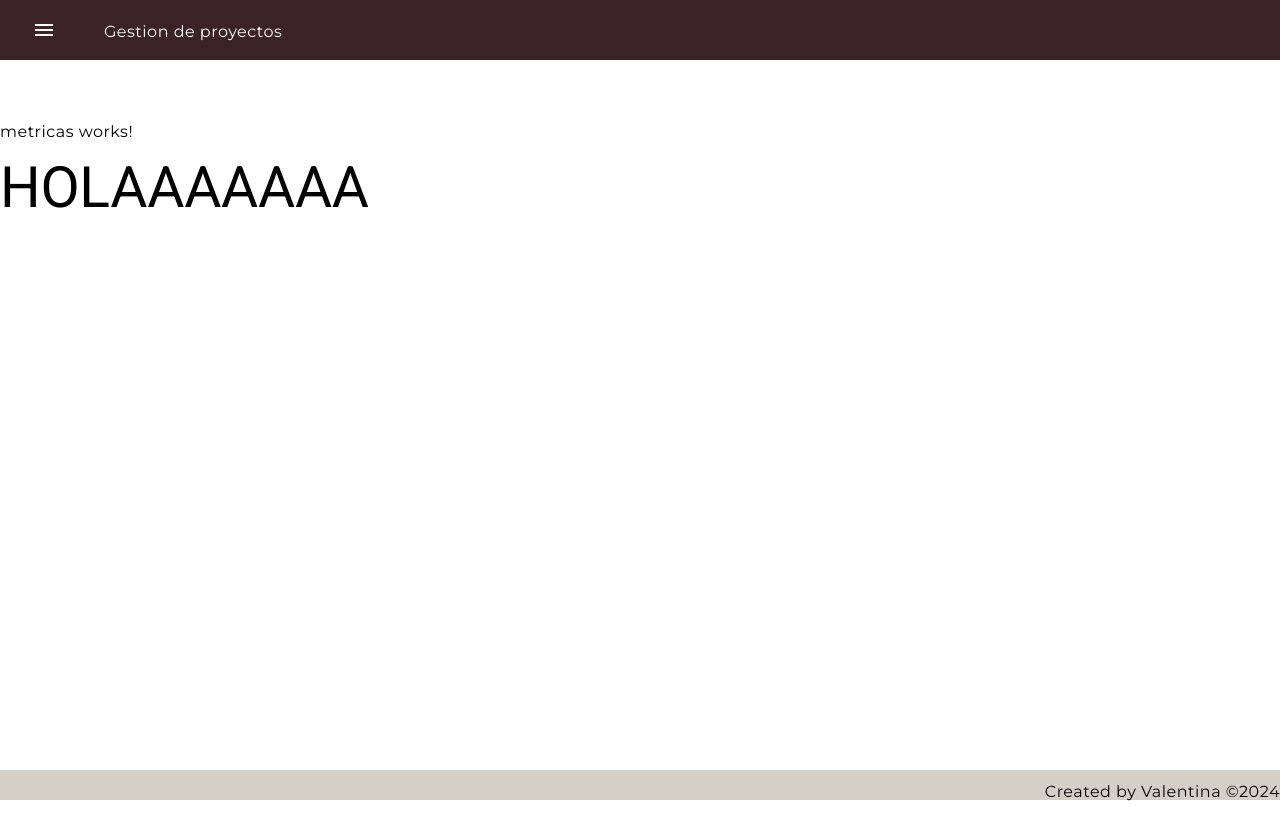
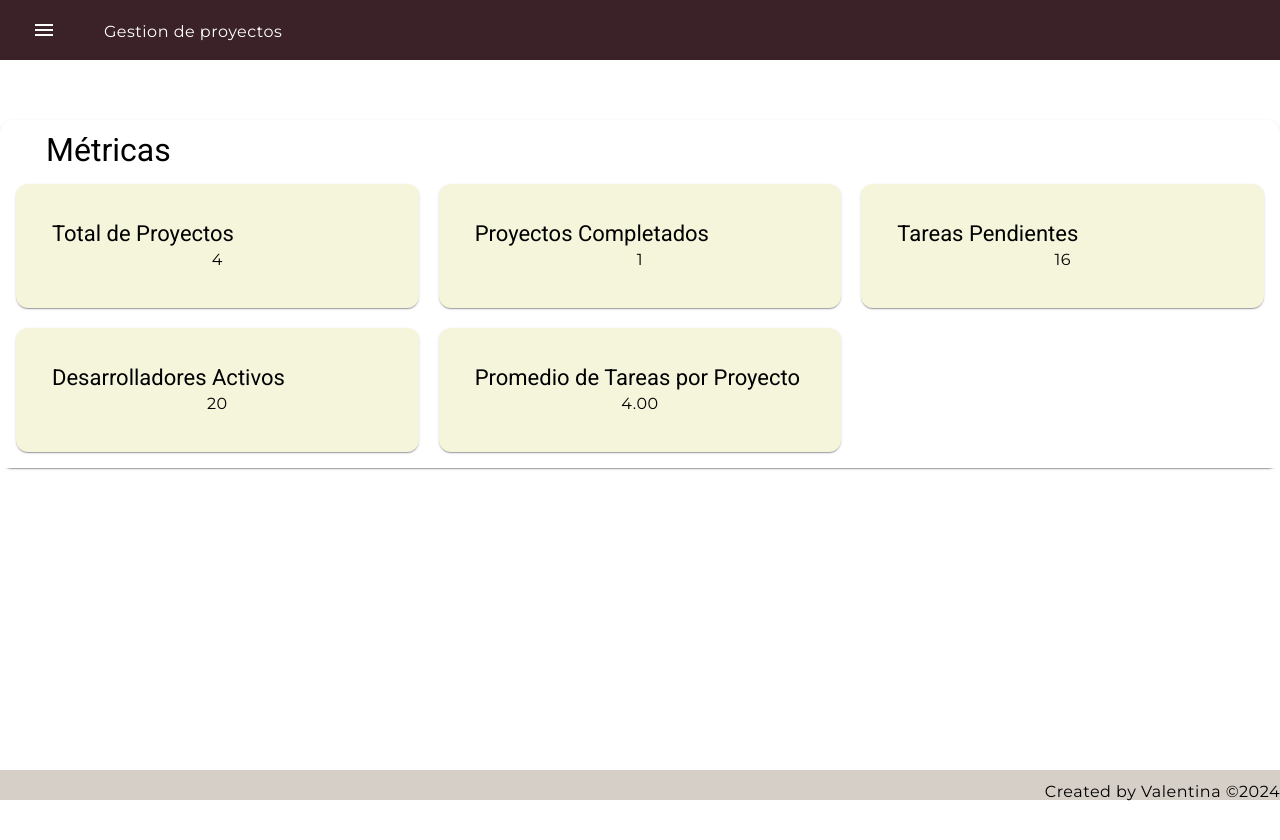
Before and after one commit to 78499-gonzalez-valentina/angular-proyect, an Angular app: page /metricas in a window 1280 px wide. Shown: the top 840 px of the page. Built offline with nearby package versions, Linux system fonts and the light colour scheme.

Commit message:
proyectos

```diff
--- a/src/app/components/metricas/metricas.component.html
+++ b/src/app/components/metricas/metricas.component.html
@@ -1,2 +1,53 @@
-<p>metricas works!</p>
-<h1>HOLAAAAAAA</h1>
+<mat-card class="metric-card">
+  <mat-card-header>
+    <mat-card-title class="title">Métricas</mat-card-title>
+  </mat-card-header>
+  <mat-card-content class="mat-card-content">
+    <div class="metric-container">
+      <mat-card class="metric-item">
+        <mat-card-header>
+          <mat-card-title>Total de Proyectos</mat-card-title>
+        </mat-card-header>
+        <mat-card-content>
+          <p>{{ totalProjects }}</p>
+        </mat-card-content>
+      </mat-card>
+
+      <mat-card class="metric-item">
+        <mat-card-header>
+          <mat-card-title>Proyectos Completados</mat-card-title>
+        </mat-card-header>
+        <mat-card-content>
+          <p>{{ completedProjects }}</p>
+        </mat-card-content>
+      </mat-card>
+
+      <mat-card class="metric-item">
+        <mat-card-header>
+          <mat-card-title>Tareas Pendientes</mat-card-title>
+        </mat-card-header>
+        <mat-card-content>
+          <p>{{ pendingTasks }}</p>
+        </mat-card-content>
+      </mat-card>
+
+      <mat-card class="metric-item">
+        <mat-card-header>
+          <mat-card-title>Desarrolladores Activos</mat-card-title>
+        </mat-card-header>
+        <mat-card-content>
+          <p>{{ activeDevelopers }}</p>
+        </mat-card-content>
+      </mat-card>
+
+      <mat-card class="metric-item">
+        <mat-card-header>
+          <mat-card-title>Promedio de Tareas por Proyecto</mat-card-title>
+        </mat-card-header>
+        <mat-card-content>
+          <p>{{ avgTasksPerProject.toFixed(2) }}</p>
+        </mat-card-content>
+      </mat-card>
+    </div>
+  </mat-card-content>
+</mat-card>
--- a/src/app/components/metricas/metricas.component.scss
+++ b/src/app/components/metricas/metricas.component.scss
@@ -0,0 +1,32 @@
+.metric-container {
+  display: grid;
+  grid-template-columns: repeat(3, 1fr);
+  gap: 20px;
+  margin-top: 20px;
+  background-color: white;
+}
+
+.metric-item {
+  padding: 20px;
+  text-align: center;
+  background-color: beige;
+}
+
+.title{
+  font-size: 32px;
+  margin-left: 30px;
+}
+
+.mat-card-header {
+  background-color: beige;
+  color: white;
+  text-align: center;
+
+}
+.mat-card-content{
+  background-color: white;
+}
+.metric-card{
+  background-color: white;
+  border: none;
+}
--- a/src/app/components/metricas/metricas.component.ts
+++ b/src/app/components/metricas/metricas.component.ts
@@ -1,12 +1,54 @@
-import { Component } from '@angular/core';
+import { Component, OnInit } from '@angular/core';
+import {MatCardModule} from '@angular/material/card';
+
+// Definir el tipo Project
+interface Project {
+  id: number;
+  name: string;
+  description: string;
+  status: string;
+  startDate: string;
+  endDate: string;
+  developer: string;
+  developers: number;
+  tasks: number;
+}
 
 @Component({
-  selector: 'app-metricas',
-  standalone: true,
-  imports: [],
+  selector: 'app-metrics',
+  standalone:true,
   templateUrl: './metricas.component.html',
-  styleUrl: './metricas.component.scss'
+  styleUrls: ['./metricas.component.scss'],
+  imports:[MatCardModule],
 })
-export class MetricasComponent {
+export class MetricasComponent implements OnInit {
+  // Array de proyectos
+  projects: Project[] = [
+    { id: 1, name: 'Rediseño de sitio web', description: 'Actualizar el sitio web corporativo', status: 'En progreso', startDate: '2023-01-15', endDate: '2023-06-30', developer: 'Juan', developers: 5, tasks: 4 },
+    { id: 2, name: 'Aplicación móvil', description: 'Desarrollar app para iOS y Android', status: 'Planificación', startDate: '2023-07-01', endDate: '2024-01-31', developer: 'Juan', developers: 5, tasks: 4 },
+    { id: 3, name: 'Sistema de gestión', description: 'Implementar nuevo ERP', status: 'Completado', startDate: '2022-06-01', endDate: '2023-05-31', developer: 'Juan', developers: 5, tasks: 4 },
+    { id: 4, name: 'Migración a la nube', description: 'Trasladar infraestructura a AWS', status: 'En progreso', startDate: '2023-03-01', endDate: '2023-08-31', developer: 'Juan', developers: 5, tasks: 4 }
+  ];
 
+  // Variables para las métricas
+  totalProjects: number = 0;
+  completedProjects: number = 0;
+  pendingTasks: number = 0;
+  activeDevelopers: number = 0;
+  avgTasksPerProject: number = 0;
+
+  constructor() { }
+
+  ngOnInit(): void {
+    this.calculateMetrics();
+  }
+
+  // Calcular las métricas
+  calculateMetrics(): void {
+    this.totalProjects = this.projects.length;
+    this.completedProjects = this.projects.filter(project => project.status === 'Completado').length;
+    this.pendingTasks = this.projects.reduce((acc, project) => acc + (project.tasks), 0);
+    this.activeDevelopers = this.projects.reduce((acc, project) => acc + project.developers, 0);
+    this.avgTasksPerProject = this.totalProjects ? (this.pendingTasks / this.totalProjects) : 0;
+  }
 }
```
Also changed, not shown: 1 other file (tests, documents, lock files or other folders).
